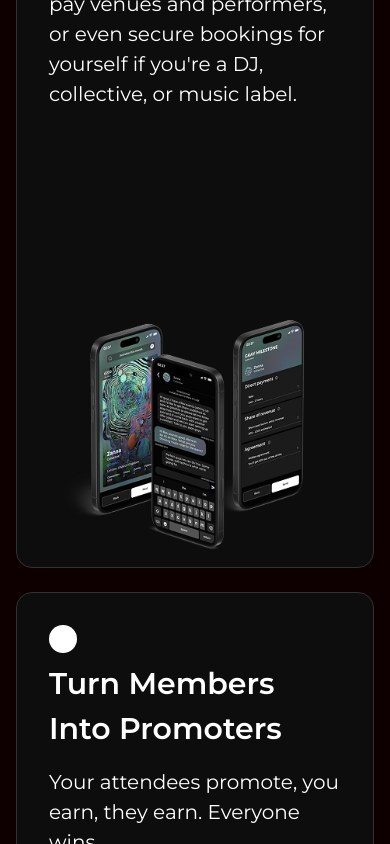
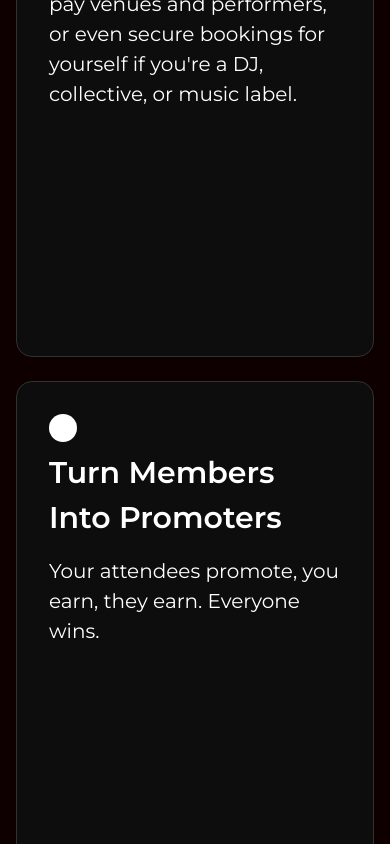
Before and after one commit to vanamkarthiknetha/lineup_web, a Next.js app: page / in a window 390 px wide. Shown: the part 1323-2167 px from the top of the page. Built offline with nearby package versions, Linux system fonts and the light colour scheme.

Commit message:
fix cards

```diff
--- a/components/Cards.jsx
+++ b/components/Cards.jsx
@@ -19,8 +19,8 @@ const FeatureCard = ({
       transition={{ duration: 0.7, ease: "easeOut" }}
       className={` flex justify-between ${
         vertical
-          ? "flex-col lg:flex-row h-[100vh] xs:h-[80vh] lg:h-[40vh]"
-          : "flex-col h-[100vh] xs:h-[80vh] lg:h-[90vh]"
+          ? "flex-col lg:flex-row h-[68vh] xs:h-[80vh] lg:h-[40vh]"
+          : `flex-col ${major?"h-[75vh]":"h-[68vh]"} xs:h-[80vh] lg:h-[90vh]`
       } relative rounded-2xl overflow-hidden bg-bgcard  border border-[#303133]  ${
         !vertical && major ? "lg:w-[75%]" : ""
       }`}
@@ -35,8 +35,8 @@ const FeatureCard = ({
         <p className="text-[20px] ">{description}</p>
       </div>
       <div
-        className={`flex = ${
-          vertical ? "w-full lg:w-1/2 h-full" : " h-auto xs:h-3/5"
+        className={`hidden xs:flex = ${
+          vertical ? "w-full lg:w-2/3 h-full" : " h-auto xs:h-3/5"
         }  lg:items-center lg:justify-around `}
       >
         <img
```
